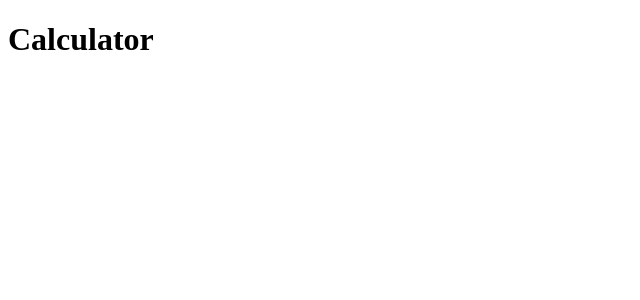
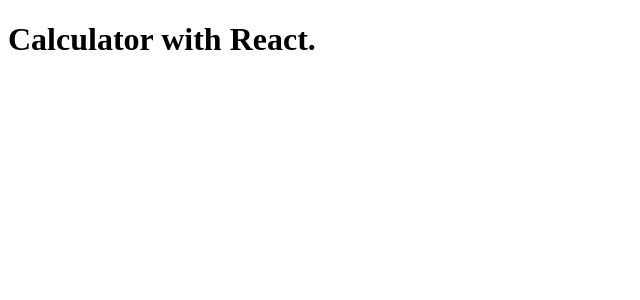
Before and after one commit to MarkoNS1990/react_calculator, a React (Create React App) app: page / in a window 1280 px wide. Shown: the top 300 px of the page, without its empty margins (0-640 px from the left). Built offline with nearby package versions, Linux system fonts and the light colour scheme.

Commit message:
Milestone 1 setup

```diff
--- a/package.json
+++ b/package.json
@@ -2,6 +2,9 @@
   "name": "react_calculator",
   "version": "0.1.0",
   "private": true,
+  "engines": {
+    "node": "12.x"
+  },
   "dependencies": {
     "@testing-library/jest-dom": "^5.11.4",
     "@testing-library/react": "^11.1.0",
--- a/src/App.js
+++ b/src/App.js
@@ -1,9 +1,7 @@
-
-
 function App() {
   return (
     <div className="App">
-      <h1>Calculator</h1>
+      <h1>Calculator with React.</h1>
 
     </div>
   );
--- a/src/index.js
+++ b/src/index.js
@@ -3,10 +3,9 @@
 
 import App from './App';
 
-
 ReactDOM.render(
   <React.StrictMode>
     <App />
   </React.StrictMode>,
-  document.getElementById('root')
+  document.getElementById('root'),
 );
```
